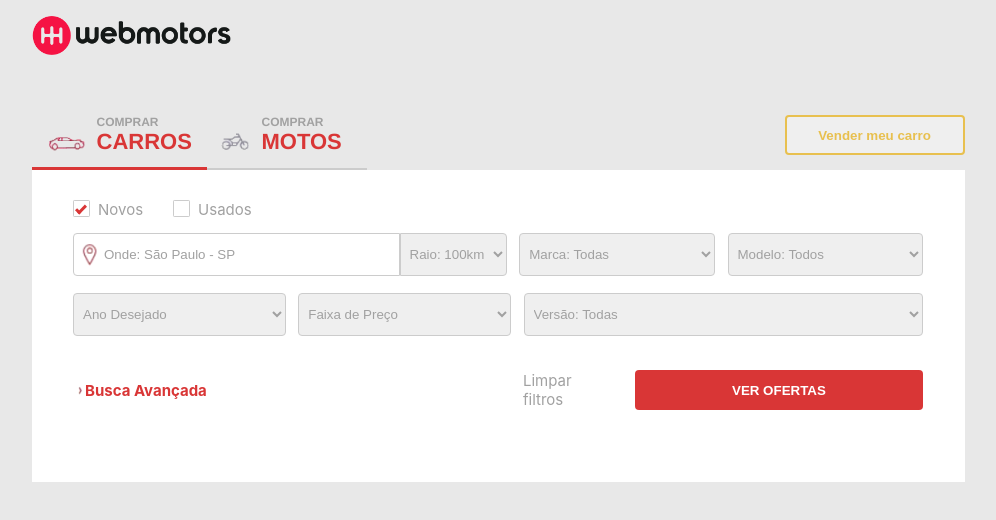
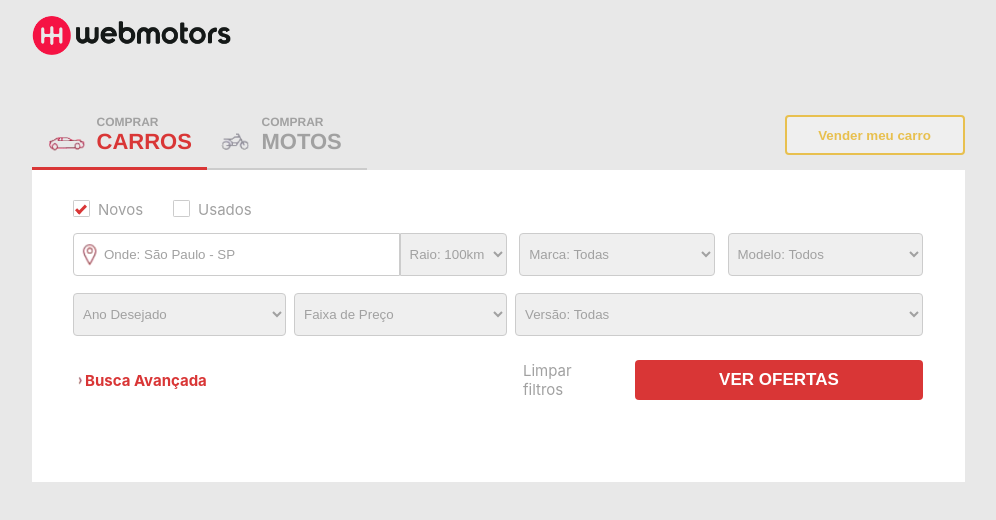
Before and after one commit to eudev-i/webmotors-teste, a React (Create React App) app: page / in a window 1280 px wide. Shown: the top 520 px of the page, without its empty margins (142-1138 px from the left). Built offline with nearby package versions, Linux system fonts and the light colour scheme.

Commit message:
refactoring code

```diff
--- a/src/App.css
+++ b/src/App.css
@@ -4,11 +4,6 @@
   display: flex;
   flex-direction: column;
   align-items: center;
-}
-
-.container {
-  height: 312px;
-  width: 933px;
 }
 
 .header {
@@ -20,6 +15,16 @@
 .imgLogo {
   width: 200px;
   height: 40px;
+}
+
+.labelRed {
+  color: #d93636;
+  font-weight: bold;
+  font-size: 15px;
+}
+
+.labelGray {
+  color: #a1a1a1;
 }
 
 .nav {
@@ -87,6 +92,7 @@ h3 {
   margin-top: 15px;
   color: #a1a1a1;
 }
+
 h1 {
   font-family: Helvetica;
   font-size: 22px;
@@ -94,7 +100,7 @@ h1 {
   color: #d93636;
 }
 
-.buttonVenda {
+.buttonSale {
   width: 180px;
   height: 40px;
   border: solid #e8c04f 2px;
@@ -103,7 +109,7 @@ h1 {
   font-weight: bold;
 }
 
-.buttonVenda:hover {
+.buttonSale:hover {
   cursor: pointer;
 }
 
@@ -123,6 +129,38 @@ h1 {
   flex-direction: row;
   align-items: center;
   display: flex;
+}
+
+.line2 {
+  width: 850px;
+  height: 30px;
+  padding-top: 20px;
+  flex-direction: row;
+  align-items: center;
+  display: flex;
+  margin-bottom: 20px;
+  justify-content: space-between;
+}
+
+.line3 {
+  width: 850px;
+  height: 50px;
+  flex-direction: row;
+  align-items: center;
+  justify-content: center;
+  display: flex;
+  margin-bottom: 10px;
+  justify-content: space-between;
+}
+
+.line4 {
+  width: 850px;
+  height: 50px;
+  flex-direction: row;
+  align-items: center;
+  display: flex;
+  margin-bottom: 20px;
+  justify-content: space-between;
 }
 
 .containerCheck {
@@ -180,53 +218,6 @@ h1 {
   transform: rotate(45deg);
 }
 
-.line2 {
-  width: 850px;
-  height: 30px;
-  padding-top: 20px;
-  flex-direction: row;
-  align-items: center;
-  display: flex;
-  margin-bottom: 20px;
-  justify-content: space-between;
-}
-
-.selectPadrao {
-  width: 25%;
-  padding: 12px 5px;
-  margin: 8px 0;
-  display: inline-block;
-  border: 1px solid #ccc;
-  border-radius: 4px;
-  box-sizing: border-box;
-  margin-bottom: 20px;
-  color: #a1a1a1;
-}
-
-.selectPadrao1 {
-  width: 23%;
-  padding: 12px 5px;
-  margin: 8px 0;
-  display: inline-block;
-  border: 1px solid #ccc;
-  border-radius: 4px;
-  box-sizing: border-box;
-  margin-bottom: 20px;
-  color: #a1a1a1;
-}
-
-.selectAux {
-  width: 47%;
-  padding: 12px 5px;
-  margin: 8px 0;
-  display: inline-block;
-  border: 1px solid #ccc;
-  border-radius: 4px;
-  box-sizing: border-box;
-  margin-bottom: 20px;
-  color: #a1a1a1;
-}
-
 .location {
   width: 51%;
   display: flex;
@@ -253,10 +244,6 @@ h1 {
   color: #a1a1a1;
 }
 
-span {
-  font-weight: bold;
-}
-
 .selectLocation {
   padding: 12px 5px;
   margin: 8px 0;
@@ -271,25 +258,40 @@ span {
   color: #a1a1a1;
 }
 
-.line3 {
-  width: 850px;
-  height: 50px;
-  flex-direction: row;
-  align-items: center;
-  justify-content: center;
-  display: flex;
+.selectLittle {
+  width: 23%;
+  padding: 12px 5px;
+  margin: 8px 0;
+  display: inline-block;
+  border: 1px solid #ccc;
+  border-radius: 4px;
+  box-sizing: border-box;
   margin-bottom: 20px;
-  justify-content: space-between;
+  color: #a1a1a1;
 }
 
-.line4 {
-  width: 850px;
-  height: 50px;
-  flex-direction: row;
-  align-items: center;
-  display: flex;
+.selectMedium {
+  width: 25%;
+  padding: 12px 5px;
+  margin: 8px 0;
+  display: inline-block;
+  border: 1px solid #ccc;
+  border-radius: 4px;
+  box-sizing: border-box;
   margin-bottom: 20px;
-  justify-content: space-between;
+  color: #a1a1a1;
+}
+
+.selectBig {
+  width: 48%;
+  padding: 12px 5px;
+  margin: 8px 0;
+  display: inline-block;
+  border: 1px solid #ccc;
+  border-radius: 4px;
+  box-sizing: border-box;
+  margin-bottom: 20px;
+  color: #a1a1a1;
 }
 
 .containerLeft {
@@ -301,25 +303,15 @@ span {
   height: 10px;
 }
 
-.labelRed {
-  color: #d93636;
-  font-weight: bold;
-  font-size: 15px;
-}
-
-.labelGray {
-  color: #a1a1a1;
-  font-size: 15px;
-}
-
 .containerRight {
   width: 400px;
   height: 50px;
   align-items: center;
   display: flex;
+  font-size: 15px;
 }
 
-.buttonOferta {
+.buttonOffer {
   width: 292px;
   height: 40px;
   border: 0;
@@ -328,4 +320,5 @@ span {
   color: #ffffff;
   font-weight: bold;
   margin-left: 20px;
+  font-size: 17px;
 }
--- a/src/App.js
+++ b/src/App.js
@@ -1,9 +1,9 @@
 import React from "react";
+import "./App.css";
 import logo from "./assets/images/logo.png";
 import car from "./assets/images/car.png";
 import select from "./assets/images/select.png";
 import motorcycle from "./assets/images/motorcycle.png";
-import "./App.css";
 
 function App() {
   return (
@@ -29,12 +29,13 @@ function App() {
             </div>
             <div className="textButtonNav">
               <h3>COMPRAR</h3>
-              <h1>MOTOS</h1>
+              <h1 className="labelGray">MOTOS</h1>
             </div>
           </div>
         </div>
-        <button className="buttonVenda">Vender meu carro</button>
+        <button className="buttonSale">Vender meu carro</button>
       </div>
+
       <div className="box">
         <div className="line1">
           <label className="containerCheck labelGray">
@@ -48,6 +49,7 @@ function App() {
             <span className="checkmark"></span>
           </label>
         </div>
+
         <div className="line2">
           <div className="location">
             <input
@@ -59,29 +61,31 @@ function App() {
               <option value="0">Opções</option>
             </select>
           </div>
-          <select className="selectPadrao1" name="">
+          <select className="selectLittle" name="">
             <option value="1">Marca: Todas</option>
             <option value="0">Opções</option>
           </select>
-          <select className="selectPadrao1" name="">
+          <select className="selectLittle" name="">
             <option value="1">Modelo: Todos</option>
             <option value="0">Opções</option>
           </select>
         </div>
+
         <div className="line3">
-          <select className="selectPadrao" name="">
+          <select className="selectMedium" name="">
             <option value="1">Ano Desejado</option>
             <option value="0">Opções</option>
           </select>
-          <select className="selectPadrao" name="">
+          <select className="selectMedium" name="">
             <option value="1">Faixa de Preço</option>
             <option value="0">Opções</option>
           </select>
-          <select className="selectAux" name="">
+          <select className="selectBig" name="">
             <option value="1">Versão: Todas</option>
             <option value="0">Opções</option>
           </select>
         </div>
+
         <div className="line4">
           <div className="containerLeft">
             <img src={select} className="iconSelect" alt="logo" />
@@ -89,7 +93,7 @@ function App() {
           </div>
           <div className="containerRight">
             <label className="labelGray">Limpar filtros</label>
-            <button className="buttonOferta">VER OFERTAS</button>
+            <button className="buttonOffer">VER OFERTAS</button>
           </div>
         </div>
       </div>
```
